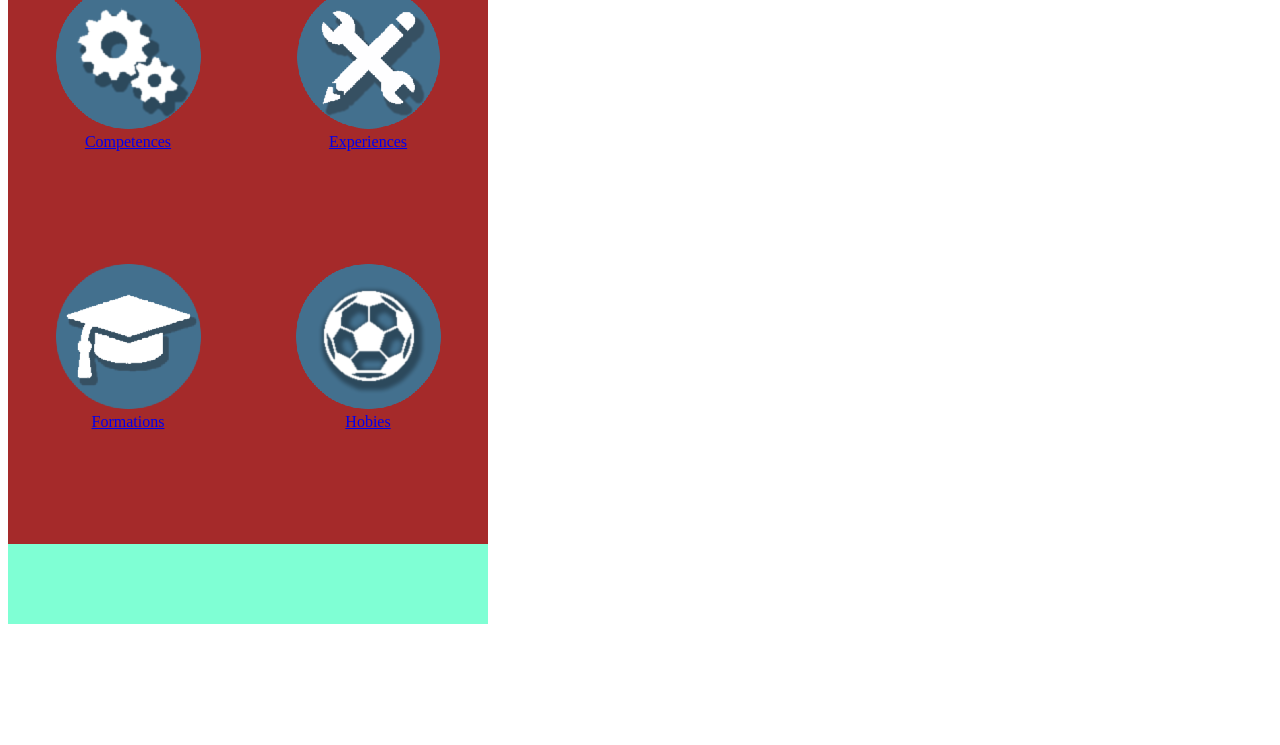
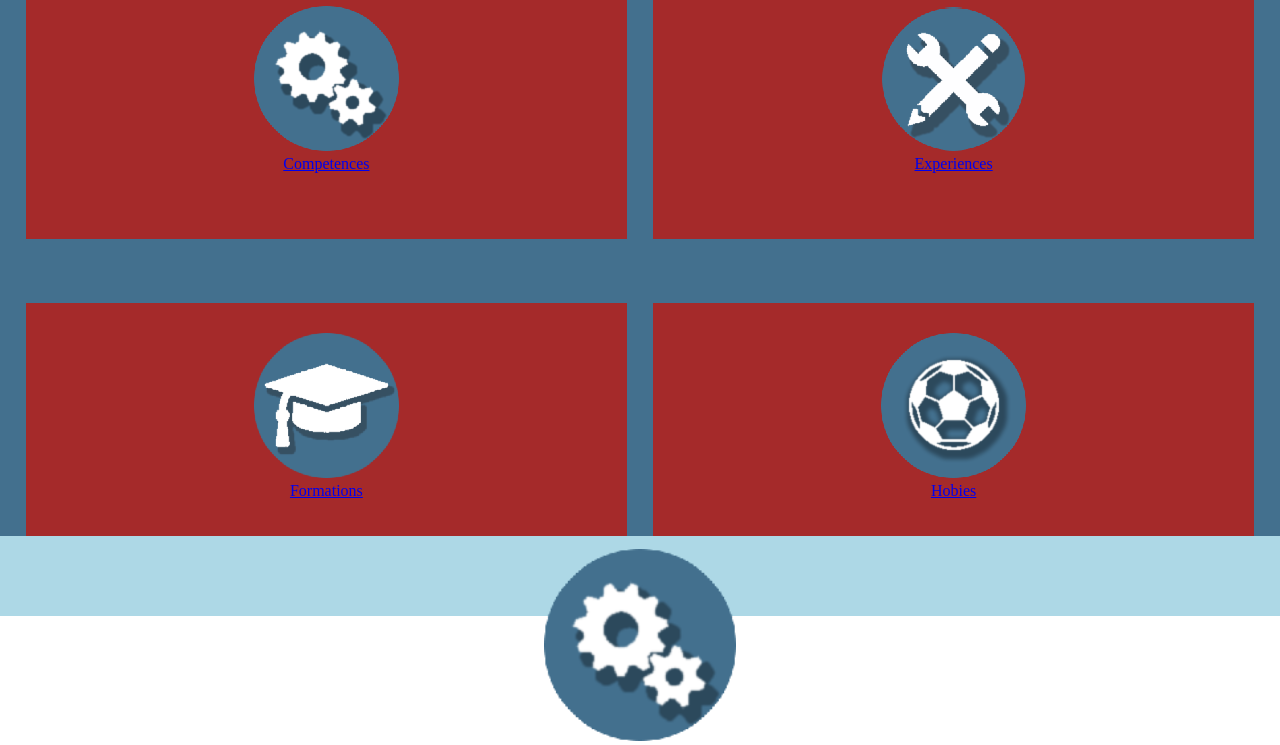
Before and after one commit to littlebr0ther/cvapp, a plain HTML site: page index.html in a window 1280 px wide. Shown: the part 184-929 px from the top of the page. Before the commit the page ends 816 px from the top, so only its background shows below. Drawn offline with Linux system fonts and the light colour scheme.

Commit message:
visuel update

```diff
--- a/css/page.css
+++ b/css/page.css
@@ -1,8 +1,9 @@
 /* CSS Document */
 
 body {
-    width: 480px;
+    width: 100%;
     height: 800px;
+    margin: 0;
 }
 .back {
     background-color: black;
@@ -25,25 +26,26 @@ body {
     text-align: center;
     width: 33.33%;
     height: 100%;
-    background-color: red;
+    background-color: #43708e;
     float: left;
 }
 
-.header-case:hover {
+/*.header-case:hover {
     background-color: aqua;
-}
+}*/
 /*nav bar*/
 .navbar {
     width: 100%;
     height: 10%;
-    background-color: lightblue;
+    background-color: brown;
     float: left;
+    padding-left: 4%;
 }
 .navbar-case {
     width: 25%;
     height: 100%;
     float: left;
-    background-color: blueviolet
+    padding-top: 1%;
 }
 
 
@@ -70,7 +72,7 @@ body {
     text-align: center;
     width: 100%;
     height: 70%;
-    background-color: lightcoral;
+    background-color: #43708e;
     float: left;
 }
 
@@ -78,7 +80,7 @@ body {
     text-align: center;
     width: 100%;
     height: 80%;
-    background-color: blue;
+    background-color: #43708e;
     float: left;
 }
 .ligne-body li {
@@ -89,44 +91,67 @@ body {
     display: none;
     width: 100%;
     height: 100%;
-    background-color: blue;
+    background-color: #43708e;
 }
 
-.block-index {
-    height: 50%;
-    width: 50%;
+.block-index-left {
+    height: 47%;
+    width: 47%;
     background-color: brown;
     float: left;
+    margin-bottom: 5%;
+    margin-left: 2%;
 }
-.block-index:hover {
+
+.block-index-right {
+    height: 47%;
+    width: 47%;
+    background-color: brown;
+    float: right;
+    margin-bottom: 5%;
+    margin-right: 2%;
+}
+/*.block-index:hover {
     background-color: lightblue;
-}
+}*/
 /* contact*/
 .contact {
     text-align: center;
     width: 100%;
     height: 10%;
-    background-color: aquamarine;
+    background-color: lightblue;
     float: left;
 }
 
 .contact-link {
     height: 100%;
     width: 100%;
+    margin-top: 5%;
 }
 
-.contact-link:hover {
+.contact-link-little {
+    height: 100%;
+    width: 100%;
+    margin-top: 1%;
+}
+
+/*.contact-link:hover {
     background-color: lightgreen;
-}
+}*/
 
 .message {
     height: 50%;
+    width: 100%;
+    background-color: #43708e;
+}
+.message-boxe {
+    height: 100%;
     width: 80%;
 }
 
 .formulaire {
     width: 100%;
     height: 100%;
-    background-color: chartreuse;
+    background-color: #43708e;
     float: left;
 }
--- a/index.html
+++ b/index.html
@@ -29,25 +29,25 @@
     <!-- body -->
 
     <div class="body">
-        <div class="block-index">
+        <div class="block-index-left">
             <a href="page_competences.html" style="display:block" class="contact-link">
                 <img src="images/competence_icon.png"><br/>
                 Competences
             </a>
         </div>
-        <div class="block-index">
+        <div class="block-index-right">
             <a href="page_experiences.html" style="display:block" class="contact-link">
                 <img src="images/experience_icon.png"><br/>
                 Experiences
             </a>
         </div>
-        <div class="block-index">
+        <div class="block-index-left">
             <a href="page_formations.html" style="display:block" class="contact-link">
                 <img src="images/formation_icon.png"><br/>
                 Formations
             </a>
         </div>
-        <div class="block-index">
+        <div class="block-index-right">
             <a href="page_activites.html" style="display:block" class="contact-link">
                 <img src="images/hobby_icon.png"><br/>
                 Hobies
@@ -65,7 +65,9 @@
     <!-- contact -->
 
     <div class="contact">
-        <a href="formulaire.html" style="display:block" class="contact-link">  </a>
+        <a href="formulaire.html" style="display:block" class="contact-link-little">
+            <img src="images/competence_icon.png" width="15%">
+        </a>
     </div>
     </body>
     </body>
```
Also changed, not shown: formulaire.html (+5 -2 lines), page_activites.html (+5 -4 lines), page_competences.html (+4 -3 lines), page_experiences.html (+4 -2 lines), page_formations.html (+4 -3 lines).
